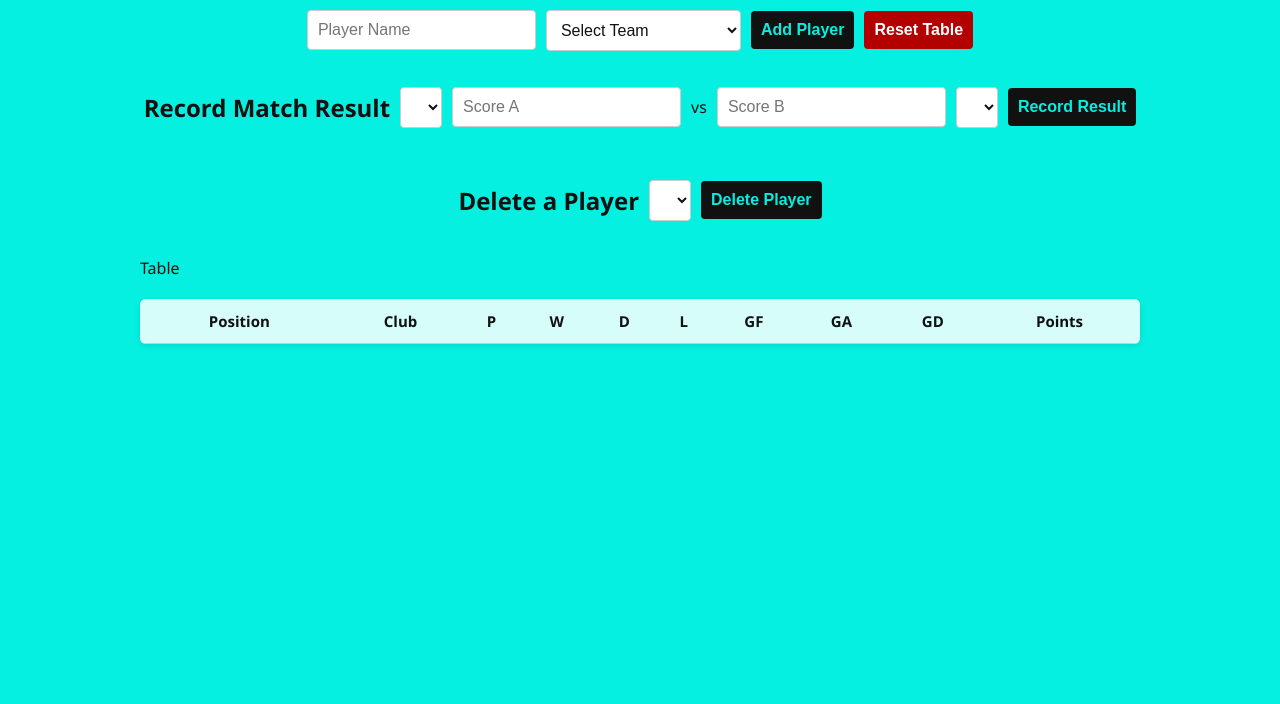
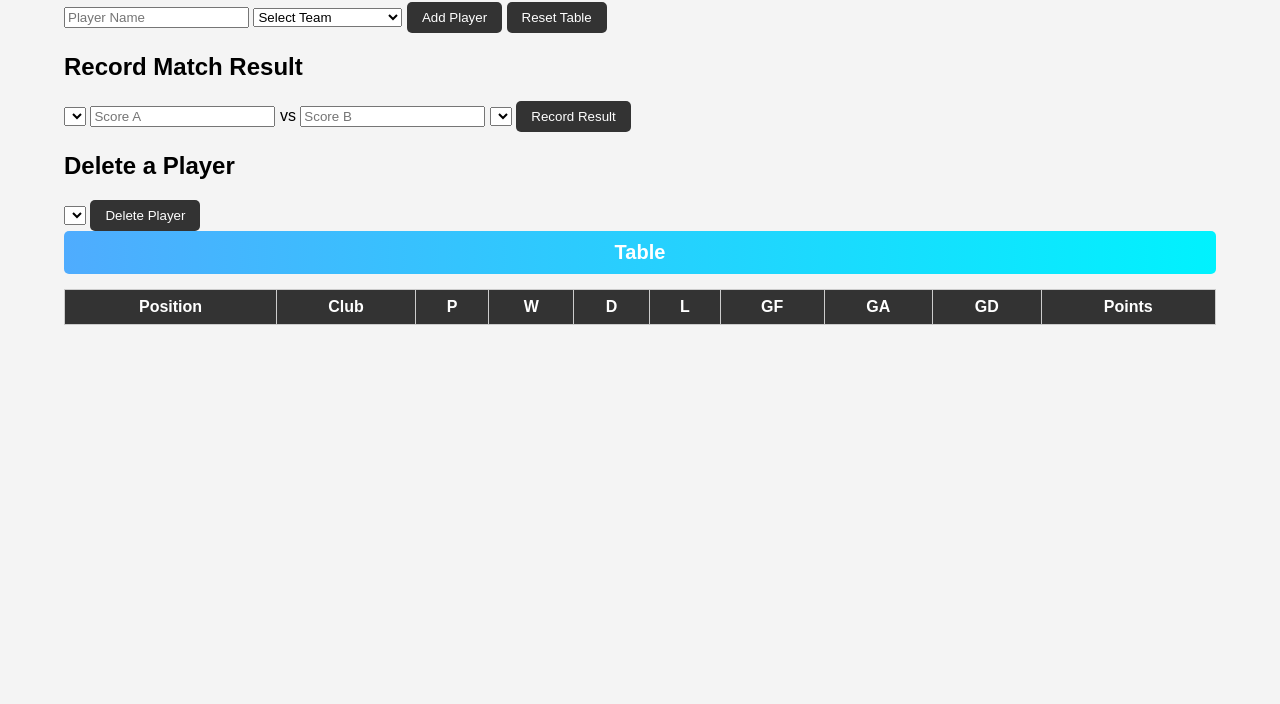
Before and after one commit to Revnin/game-tracker, a plain HTML site: page index.html in a window 1280 px wide. Shown: the part 96-800 px from the top of the page. Drawn offline with Linux system fonts and the light colour scheme.

Commit message:
Update styles.css

```diff
--- a/styles.css
+++ b/styles.css
@@ -1,119 +1,95 @@
+/* ====== Original Styles ====== */
+/* Your existing CSS remains here exactly as before */
 body {
-  font-family: 'Segoe UI', sans-serif;
-  background-color: #05f0e0; /* Premier League cyan */
-  color: #111;
+    font-family: Arial, sans-serif;
     margin: 0;
+    padding: 0;
+    background-color: #f4f4f4;
+}
+
+.container {
+    width: 90%;
+    max-width: 1200px;
+    margin: auto;
     padding: 20px;
 }
 
-.container {
-  max-width: 1000px;
-  margin: auto;
+h1 {
+    text-align: center;
+    margin-bottom: 20px;
 }
 
-h1, h2 {
-  text-align: center;
-  color: #111;
+.tabs {
+    display: flex;
+    justify-content: center;
+    margin-bottom: 20px;
 }
 
-.form,
-.match-form,
-.delete-form {
-  display: flex;
-  flex-wrap: wrap;
-  gap: 10px;
-  justify-content: center;
-  align-items: center;
-  margin: 20px 0;
+.tab {
+    background-color: #ddd;
+    border: none;
+    padding: 10px 20px;
+    cursor: pointer;
+    margin: 0 5px;
+    font-size: 16px;
+    border-radius: 5px;
 }
 
-input,
-select,
-button {
-  padding: 10px;
-  font-size: 16px;
-  border-radius: 4px;
-  border: none;
-}
-
-input,
-select {
-  background-color: #ffffff;
-  color: #111;
-  border: 1px solid #ccc;
-}
-
-button {
-  background-color: #111;
-  color: #05f0e0;
-  font-weight: bold;
-  cursor: pointer;
-  transition: background-color 0.2s ease;
-}
-
-button:hover {
-  background-color: #333;
-}
-
-.reset-btn {
-  background-color: #b30000;
-  color: white;
-}
-
-.reset-btn:hover {
-  background-color: #e60000;
+.tab.active {
+    background-color: #666;
+    color: #fff;
 }
 
 table {
     width: 100%;
     border-collapse: collapse;
-  margin-top: 20px;
-  font-size: 15px;
-  background-color: #ffffff;
-  border-radius: 6px;
-  overflow: hidden;
-  box-shadow: 0 2px 6px rgba(0, 0, 0, 0.1);
+    background-color: #fff;
 }
 
 th, td {
-  padding: 12px 6px;
-  border-bottom: 1px solid #ccc;
+    padding: 8px;
+    border: 1px solid #ccc;
     text-align: center;
 }
 
 th {
-  background-color: #d6fdf9;
-  color: #111;
+    background-color: #333;
+    color: white;
 }
 
-.club-cell {
-  display: flex;
-  align-items: center;
-  gap: 10px;
-  text-align: left;
+.fixture-list {
+    margin-top: 20px;
 }
 
-.club-logo {
-  width: 26px;
-  height: 26px;
+.fixture {
+    background-color: #fff;
+    padding: 10px;
+    margin-bottom: 10px;
+    border-radius: 5px;
+    box-shadow: 0 2px 4px rgba(0,0,0,0.1);
 }
 
-.club-name {
-  color: #111;
-  text-decoration: underline;
+button {
+    background-color: #333;
+    color: white;
+    border: none;
+    padding: 8px 15px;
+    border-radius: 5px;
     cursor: pointer;
-  font-weight: 500;
 }
 
-.winner-banner {
+button:hover {
+    background-color: #555;
+}
+
+/* ====== New Gradient Header Style ====== */
+.gradient-header {
+    font-size: 20px;
+    font-weight: bold;
     text-align: center;
-  font-size: 22px;
-  font-weight: bold;
-  color: #111;
-  background-color: #cafffb;
-  border: 2px solid #111;
-  padding: 15px;
-  margin: 20px 0;
-  border-radius: 10px;
-  display: none;
+    padding: 10px;
+    background: linear-gradient(to right, #4facfe, #00f2fe);
+    color: white;
+    border-radius: 5px;
+    margin-bottom: 15px;
 }
```
Lines whose indentation alone changed are shown as unchanged.
